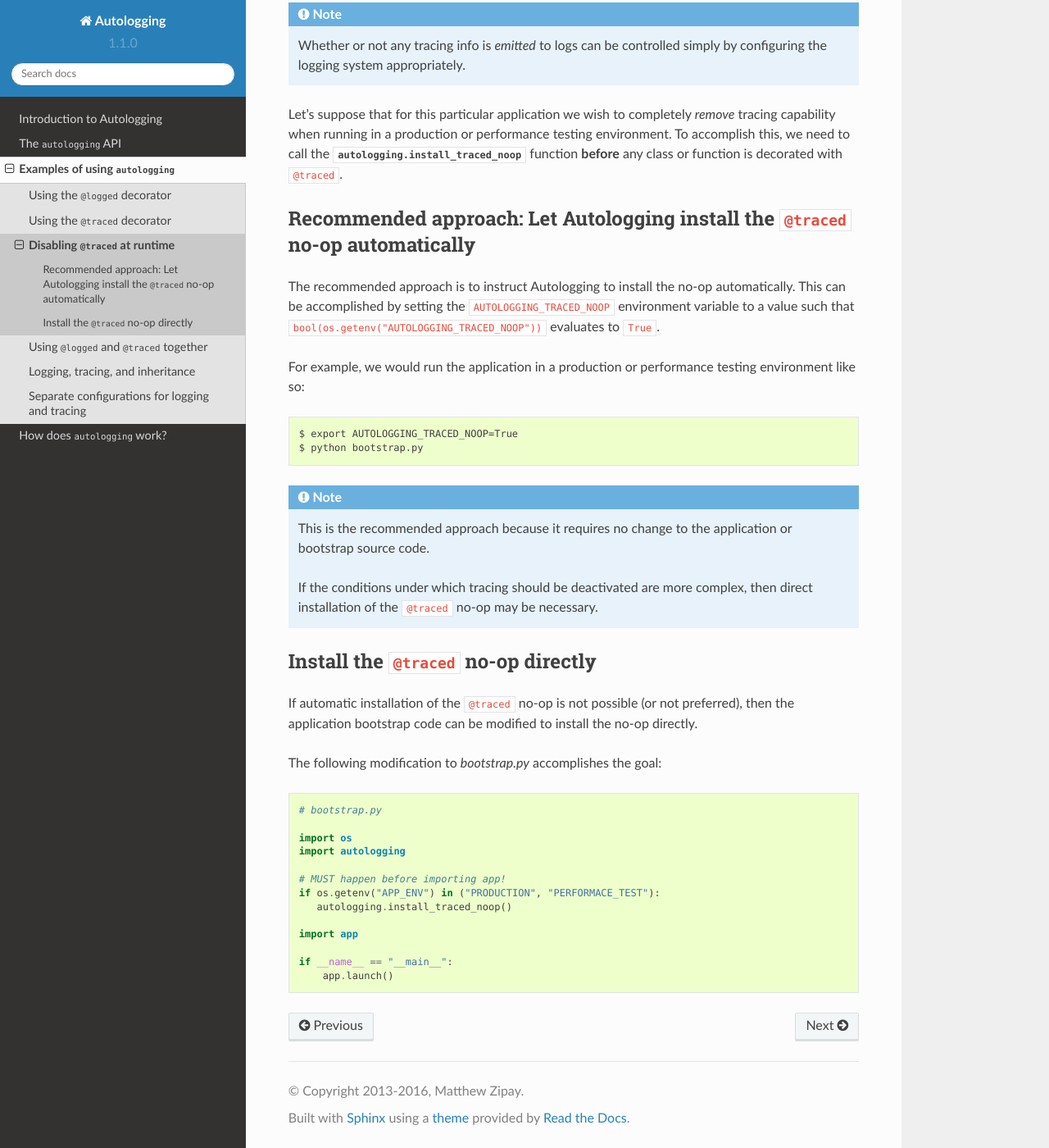
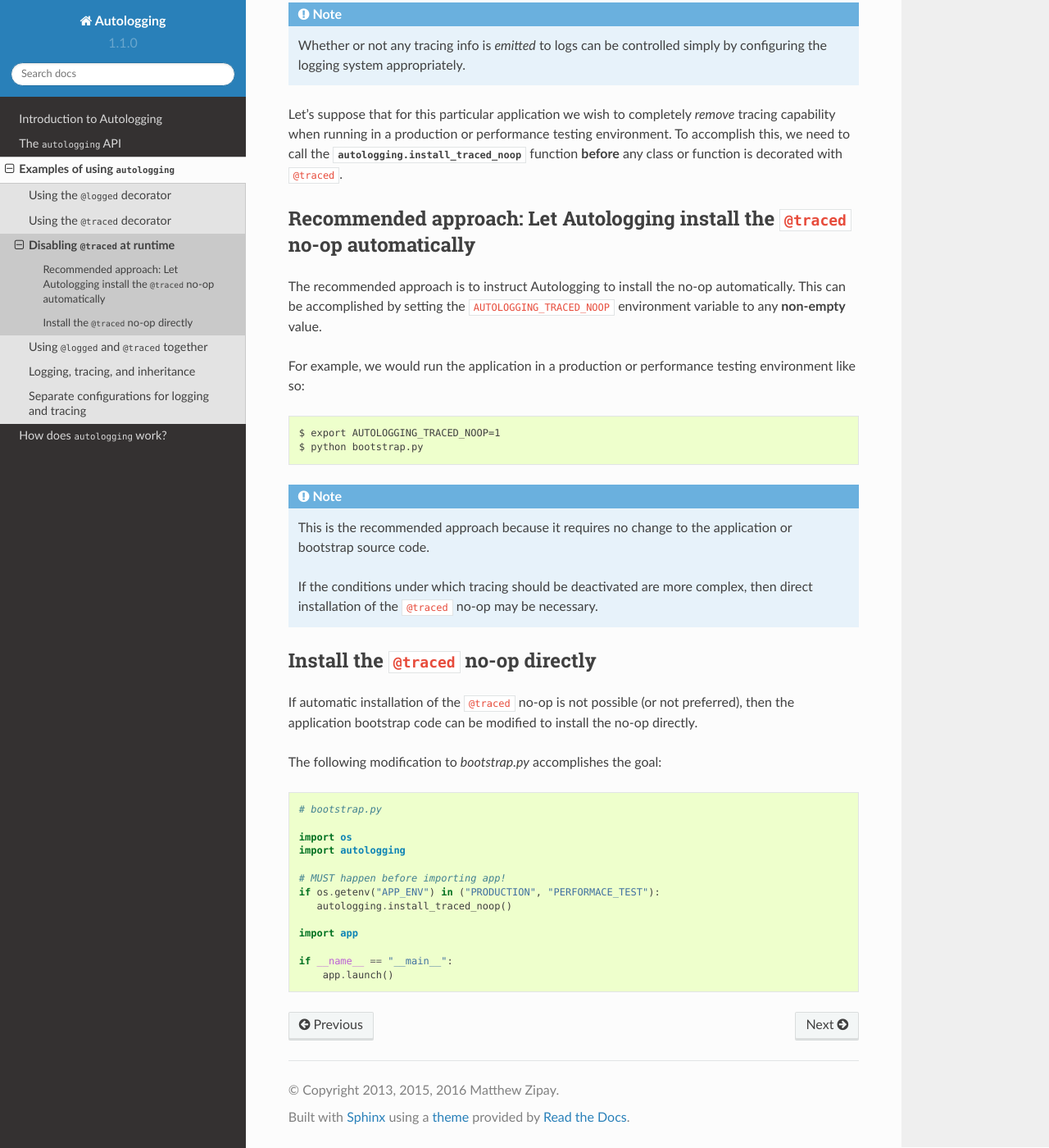
Before and after one commit to mzipay/Autologging, a Sphinx documentation site: the page built from doc/source/examples-traced-noop.rst, in a window 1280 px wide and 1400 px high, scrolled down 1870 px. Shown: the whole window at 82% size. Built offline with Sphinx 7.4.7 and the Read the Docs theme 2.0.0, drawn with Linux system fonts in a browser that asks for light colours.

Commit message:
updated copyright year; tidied up documentation and badges

```diff
--- a/doc/source/conf.py
+++ b/doc/source/conf.py
@@ -51,7 +51,7 @@ master_doc = 'index'
 
 # General information about the project.
 project = 'Autologging'
-copyright = '2013-2016, Matthew Zipay'
+copyright = '2013, 2015, 2016 Matthew Zipay'
 
 # The version info for the project you're documenting, acts as replacement for
 # |version| and |release|, also used in various other places throughout the
@@ -238,7 +238,7 @@ man_pages = [
 #  dir menu entry, description, category)
 texinfo_documents = [
   ('index', 'Autologging', 'Autologging Documentation',
-   'Matthew Zipay', 'Autologging', 'One line description of project.',
+   'Matthew Zipay', 'Autologging', 'Eliminate boilerplate logging and tracing code.',
    'Miscellaneous'),
 ]
 
--- a/doc/source/examples-traced-noop.rst
+++ b/doc/source/examples-traced-noop.rst
@@ -110,13 +110,12 @@ Recommended approach: Let Autologging install the ``@traced`` no-op automaticall
 
 The recommended approach is to instruct Autologging to install the no-op
 automatically. This can be accomplished by setting the
-``AUTOLOGGING_TRACED_NOOP`` environment variable to a value such that
-``bool(os.getenv("AUTOLOGGING_TRACED_NOOP"))`` evaluates to ``True``.
+``AUTOLOGGING_TRACED_NOOP`` environment variable to any **non-empty** value.
 
 For example, we would run the application in a production or performance
 testing environment like so::
 
-   $ export AUTOLOGGING_TRACED_NOOP=True
+   $ export AUTOLOGGING_TRACED_NOOP=1
    $ python bootstrap.py
 
 .. note::
```
Also changed, not shown: README.md (+8 -9 lines), autologging.py (+19 -16 lines), doc/source/index.rst (+14 -18 lines), LICENSE.txt.
